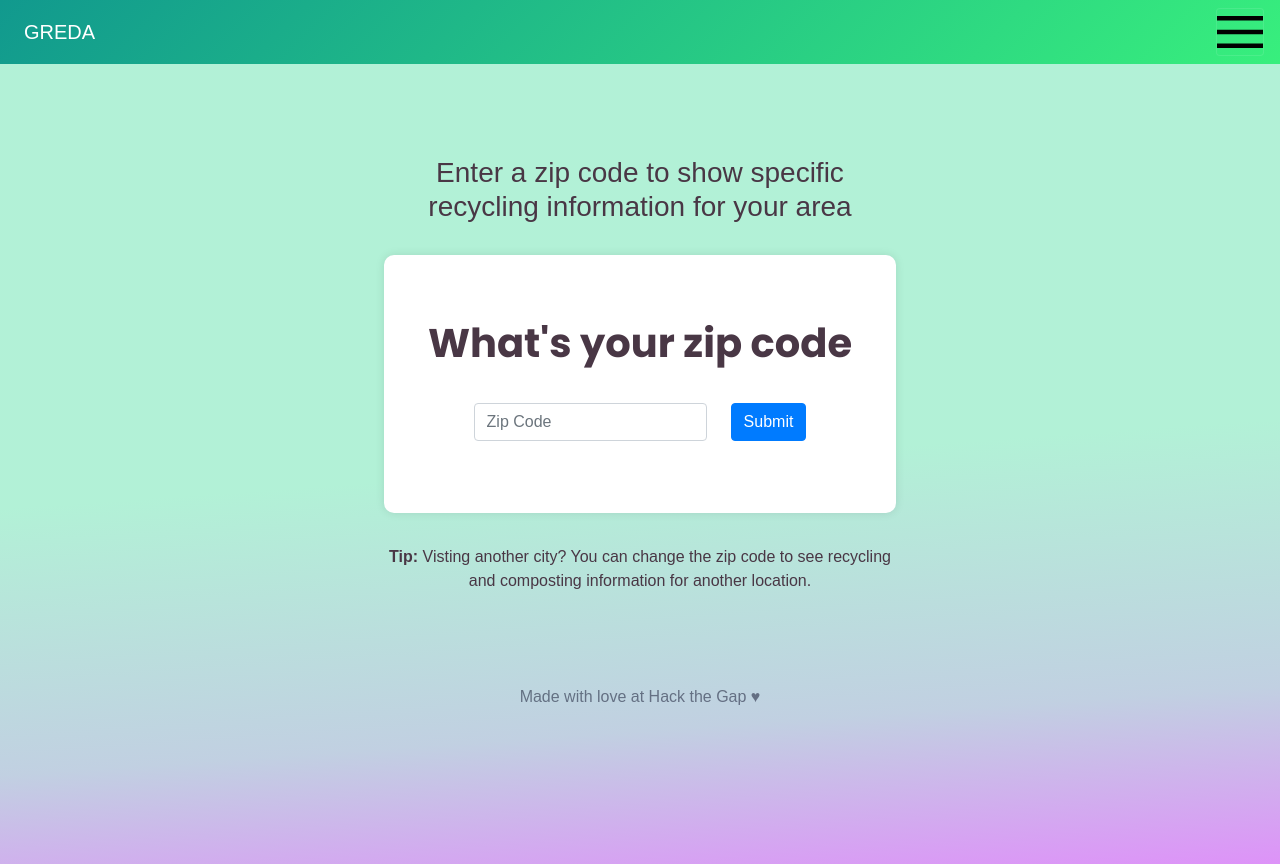
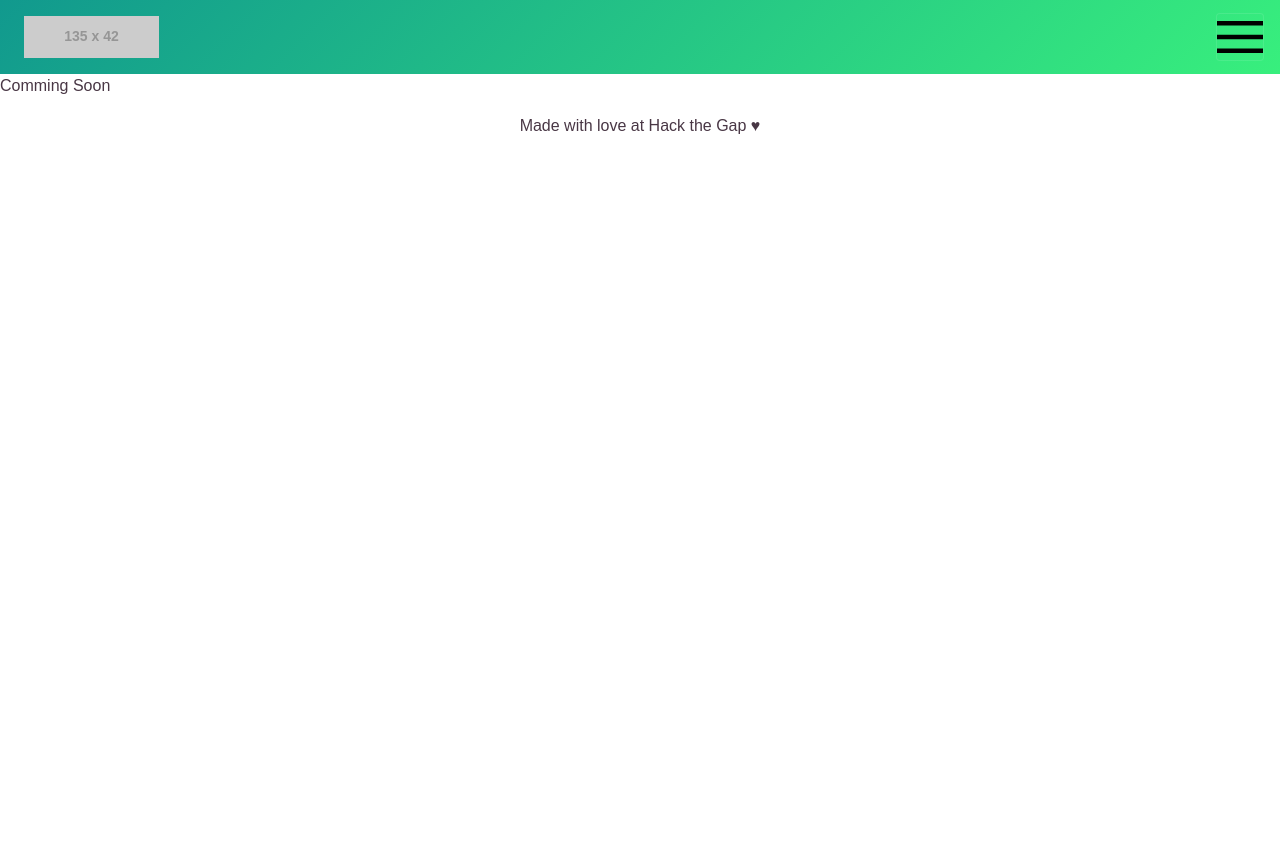
Before and after one commit to aengblom/GREDA, a React (Create React App) app: page / in a window 1280 px wide. After the commit the page ends 800 px from the top, so only its background shows below. Built offline with nearby package versions, Linux system fonts and the light colour scheme.

Commit message:
Add ComingSoon page

```diff
--- a/src/Components/Header/Header.css
+++ b/src/Components/Header/Header.css
@@ -30,3 +30,15 @@ li.nav-item > a {
 .navbar-dark .navbar-toggler-icon {
   background-image: none !important;
 }
+
+#logo {
+  width: 135px;
+  height: 42px;
+}
+
+/* Large Mobile  */
+@media screen and (min-width: 576px) {
+  #logo {
+    max-width: 576px;
+  }
+}
--- a/src/Components/Header/Header.js
+++ b/src/Components/Header/Header.js
@@ -1,5 +1,6 @@
-import React, { useState } from 'react';
+import React, { useState } from "react";
 /* eslint-disable jsx-a11y/anchor-is-valid */
+import ComingSoon from "../../pages/ComingSoon";
 import Home from "../../pages/Home";
 import Guide from "../../pages/Guide";
 import Share from "../../pages/Share";
@@ -14,21 +15,29 @@ const Header = () => {
   const [showSP, setShowSPState] = useState(false);
 
   const setShowSP = bool => {
-    console.log(bool, 'here')
+    console.log(bool, "here");
     setShowSPState(bool);
-  }
+  };
   return (
     <div>
       <Router>
         <nav className="navbar sticky-top d-flex navbar-dark grad">
-          {showSP && <Location
-            className="p-2 flex-grow-1"
-            city="St. Paul"
-            state="Minnesota"
-          ></Location>}
+          {showSP && (
+            <Location
+              className="p-2 flex-grow-1"
+              city="St. Paul"
+              state="Minnesota"
+            ></Location>
+          )}
           <Link to="/home" className="p-2 navbar-brand">
-            GREDA
-            </Link>
+            <span id="logo">
+              <img
+                src="https://via.placeholder.com/135x42"
+                alt="Greta"
+                border="0"
+              />
+            </span>
+          </Link>
           <button
             className="p-2 navbar-toggler"
             type="button"
@@ -85,13 +94,16 @@ const Header = () => {
           <Route exact path="/teach">
             <Teach />
           </Route>
+          <Route path="/home">
+            <Home setShowSP={setShowSP} />
+          </Route>
           <Route path="/">
-            <Home setShowSP={setShowSP} />
+            <ComingSoon />
           </Route>
         </Switch>
       </Router>
     </div>
   );
-}
+};
 
 export default Header;
--- /dev/null
+++ b/src/pages/ComingSoon.js
@@ -0,0 +1,9 @@
+import React, { Component } from "react";
+
+class ComingSoon extends Component {
+  render() {
+    return <p>Comming Soon</p>;
+  }
+}
+
+export default ComingSoon;
```
